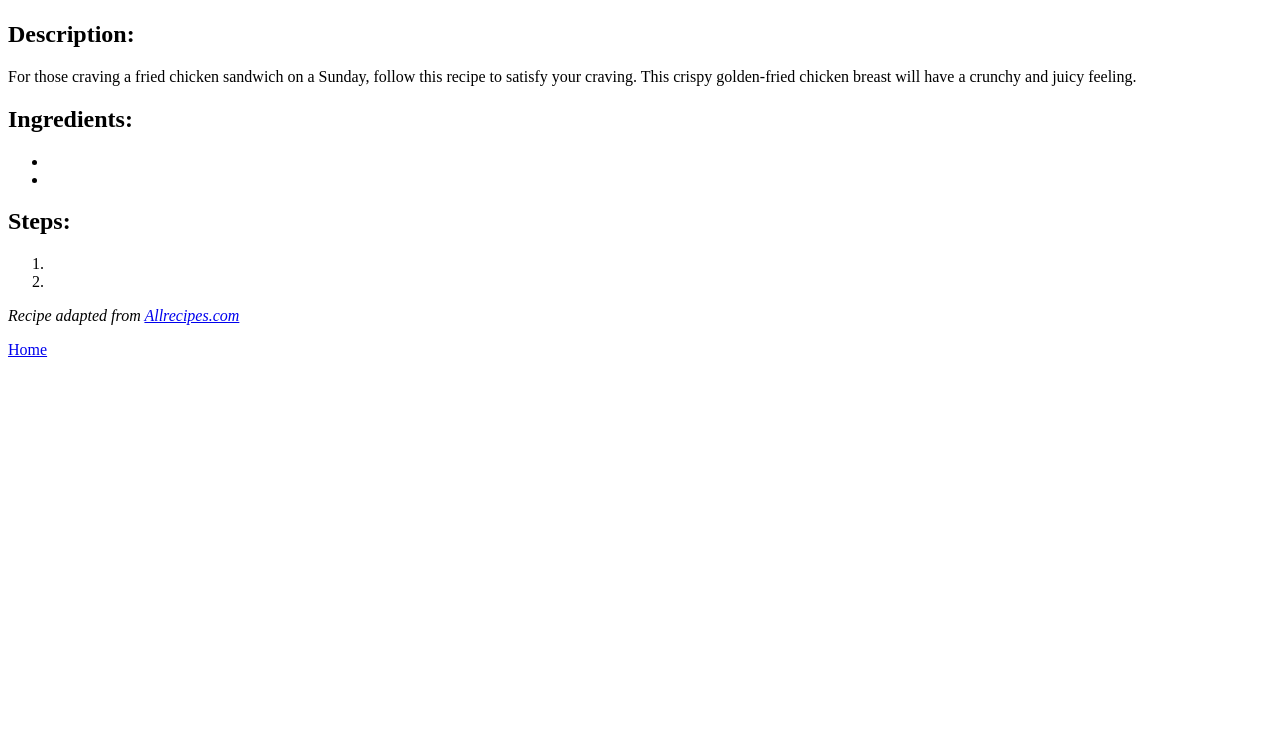
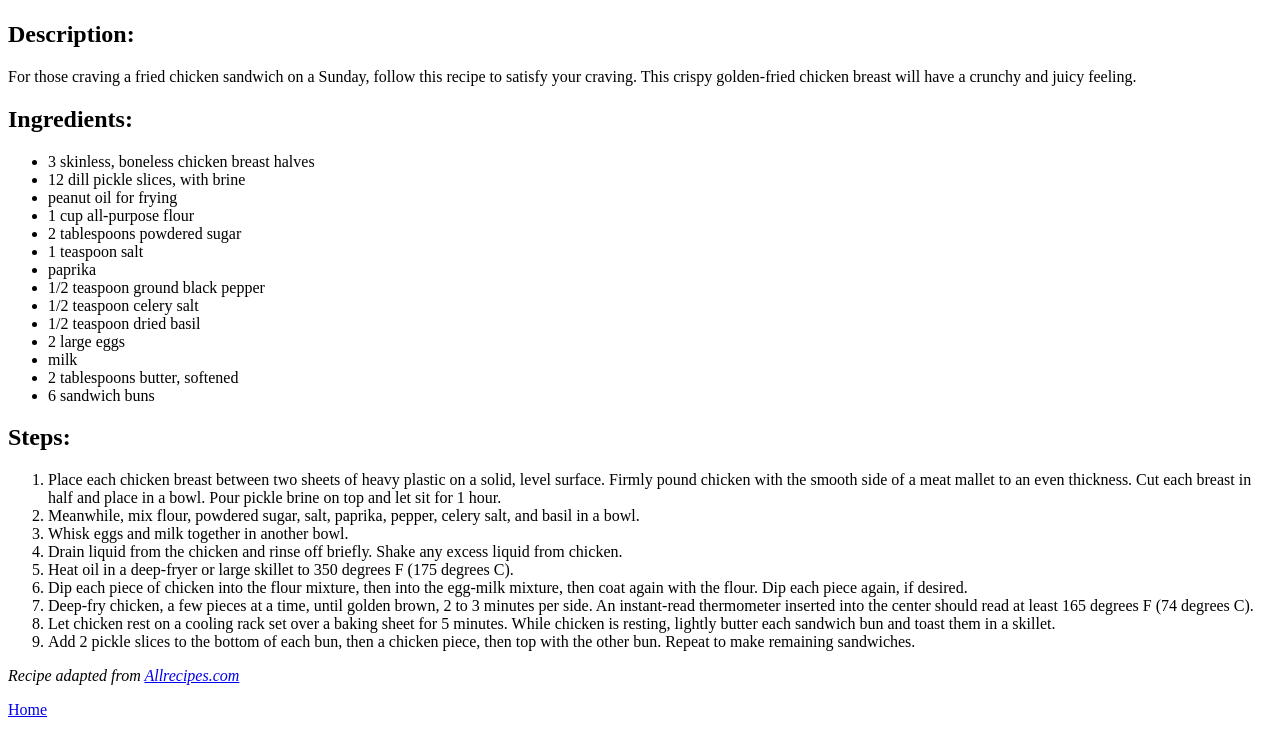
Before and after one commit to ARH-21/odin-recipes, a plain HTML site: page recipes/chicken-sandwich.html in a window 1280 px wide. Shown: the part 383-1118 px from the top of the page. Before the commit the page ends 800 px from the top, so only its background shows below. Drawn offline with Linux system fonts and the light colour scheme.

Commit message:
Added description and ingredients to page.

```diff
--- a/recipes/chicken-sandwich.html
+++ b/recipes/chicken-sandwich.html
@@ -17,13 +17,45 @@
         </p>
 
         <h2>Ingredients:</h2>
-        <ul><li></li>
-            <li></li>
+        <ul><li>3 skinless, boneless chicken breast halves</li>
+            <li>12 dill pickle slices, with brine</li>
+            <li>peanut oil for frying</li>
+            <li>1 cup all-purpose flour</li>
+            <li>2 tablespoons powdered sugar</li>
+            <li>1 teaspoon salt</li>
+            <li>paprika</li>
+            <li>1/2 teaspoon ground black pepper</li>
+            <li>1/2 teaspoon celery salt</li>
+            <li>1/2 teaspoon dried basil</li>
+            <li>2 large eggs</li>
+            <li>milk</li>
+            <li>2 tablespoons butter, softened</li>
+            <li>6 sandwich buns</li>
     </ul>
 
         <h2>Steps:</h2>
-        <ol><li></li>
-        <li></li>
+        <ol>
+            <li>Place each chicken breast between two sheets of heavy plastic
+                on a solid, level surface. Firmly pound chicken with the smooth
+                side of a meat mallet to an even thickness. Cut each breast in
+                half and place in a bowl. Pour pickle brine on top and let sit
+                for 1 hour.</li>
+            <li>Meanwhile, mix flour, powdered sugar, salt, paprika, pepper,
+                celery salt, and basil in a bowl.</li>
+            <li>Whisk eggs and milk together in another bowl.</li>
+            <li>Drain liquid from the chicken and rinse off briefly.
+                Shake any excess liquid from chicken.</li>
+            <li>Heat oil in a deep-fryer or large skillet to 350 degrees F (175 degrees C).</li>
+            <li>Dip each piece of chicken into the flour mixture, then into the
+                egg-milk mixture, then coat again with the flour. Dip each piece again, if desired.</li>
+            <li>Deep-fry chicken, a few pieces at a time, until golden brown,
+                2 to 3 minutes per side. An instant-read thermometer inserted
+                into the center should read at least 165 degrees F (74 degrees C).</li>
+            <li>Let chicken rest on a cooling rack set over a baking sheet for 5 minutes.
+                While chicken is resting, lightly butter each sandwich bun
+                and toast them in a skillet.</li>
+            <li>Add 2 pickle slices to the bottom of each bun, then a chicken piece,
+                then top with the other bun. Repeat to make remaining sandwiches.</li>
         </ol>
 
     <p><em>Recipe adapted from <a href="https://www.allrecipes.com/recipe/275490/fried-chicken-sandwich/" target="_blank" rel="noopener noreferrer">Allrecipes.com</a></em></p>
```
